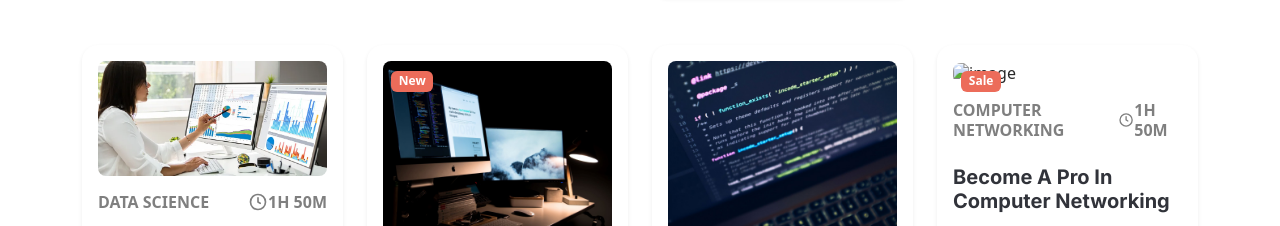
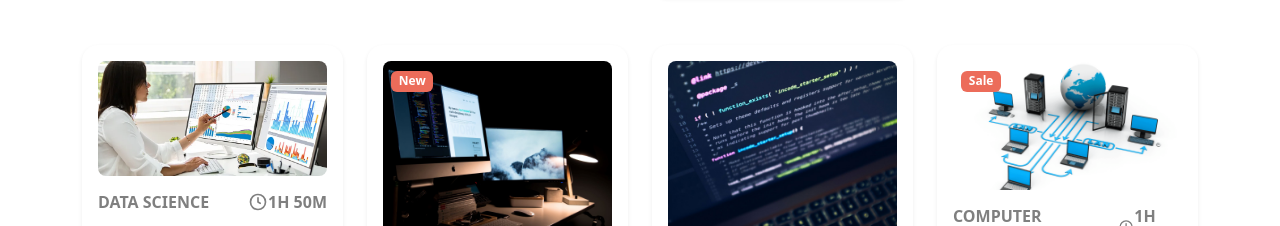
Before and after one commit to Kwasi-Asiedu/project-test, a plain HTML site: page App/tokyo-1.0/index.html in a window 1280 px wide. Shown: the part 3146-3372 px from the top of the page. Drawn offline with nearby package versions, Linux system fonts and the light colour scheme; a script that the page names is missing.

Commit message:
added image to html file

```diff
--- a/App/tokyo-1.0/index.html
+++ b/App/tokyo-1.0/index.html
@@ -882,7 +882,7 @@
             <span class="badge text-white bg-secondary">Sale</span>
           </div>
           <div class="card rounded-4 border-0 shadow-sm p-3 position-relative">
-            <a href="courses-details.html"><img src="images/" class="img-fluid rounded-3" alt="image"></a>
+            <a href="courses-details.html"><img src="images/Computer networking.png" class="img-fluid rounded-3" alt="image"></a>
             <div class="card-body p-0">
 
               <div class="d-flex justify-content-between my-3">
```
Also changed, not shown: App/tokyo-1.0/images/Computer networking.png (added).
